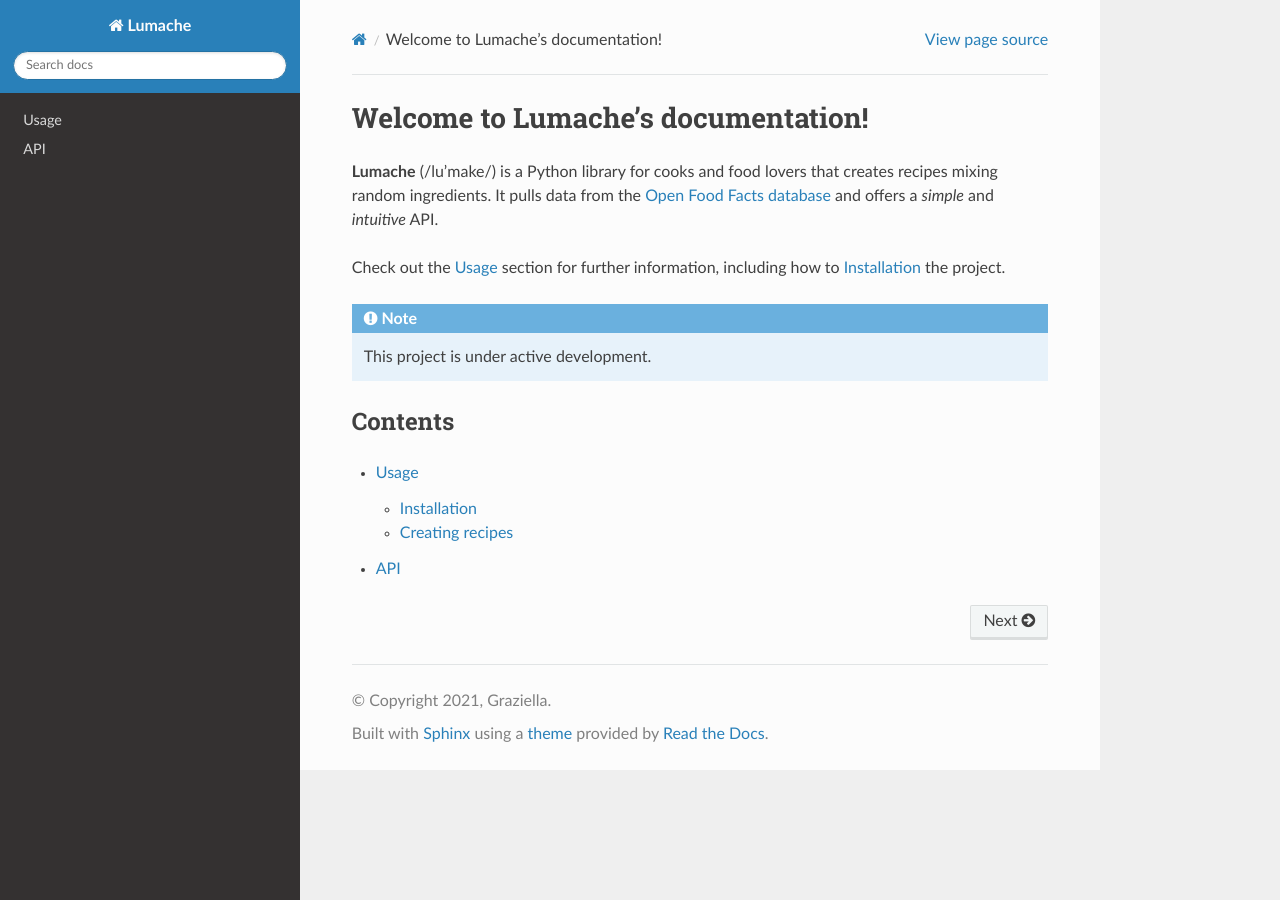
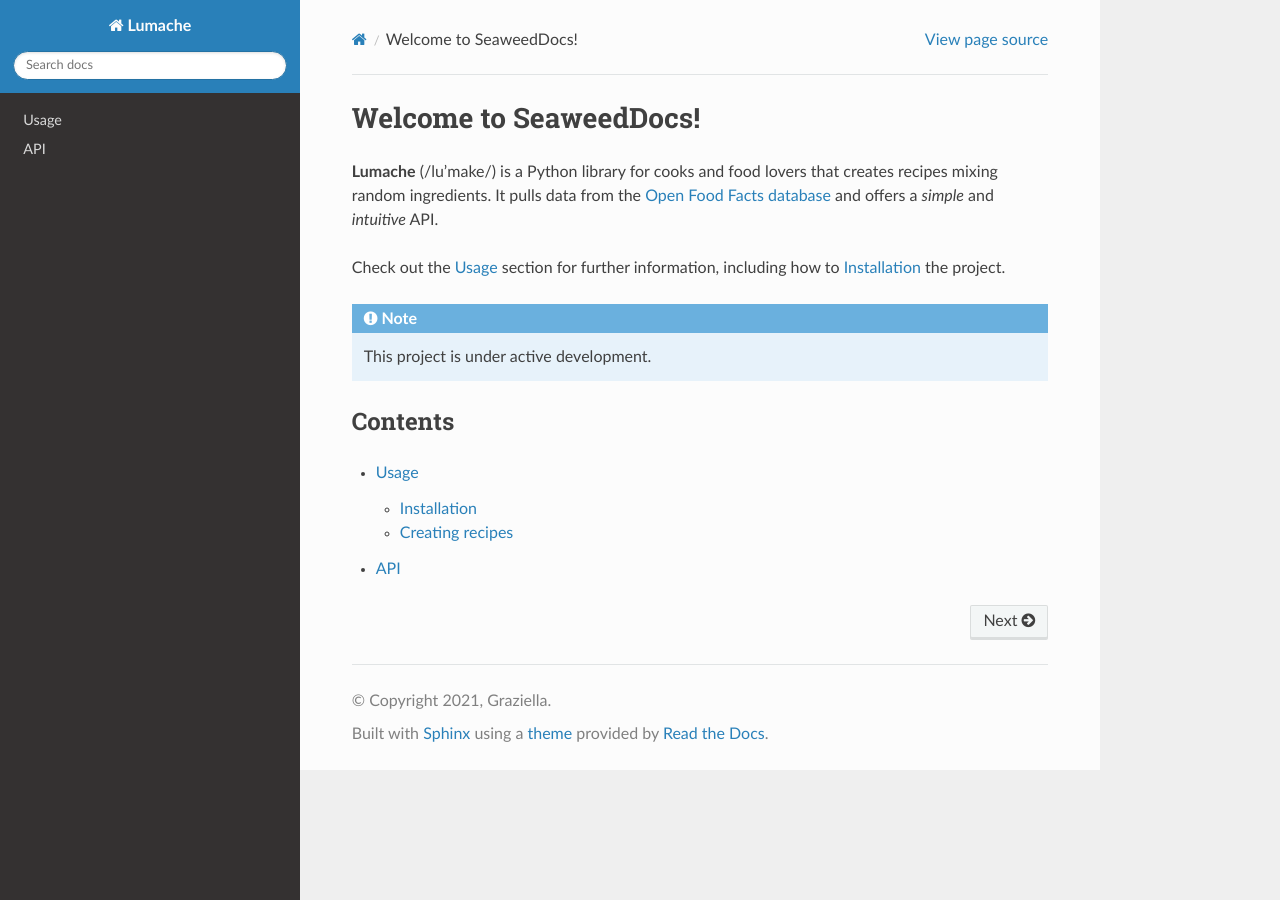
Before and after one commit to zefangcc/SeaweedDocs, a Sphinx documentation site: the page built from docs/source/index.rst, in a window 1280 px wide. Built offline with Sphinx 7.4.7 and the Read the Docs theme 3.1.0, drawn with Linux system fonts in a browser that asks for light colours.

Commit message:
Update index.rst
This is an update test

```diff
--- a/docs/source/index.rst
+++ b/docs/source/index.rst
@@ -1,4 +1,4 @@
-Welcome to Lumache's documentation!
+Welcome to SeaweedDocs!
 ===================================
 
 **Lumache** (/lu'make/) is a Python library for cooks and food lovers
```
